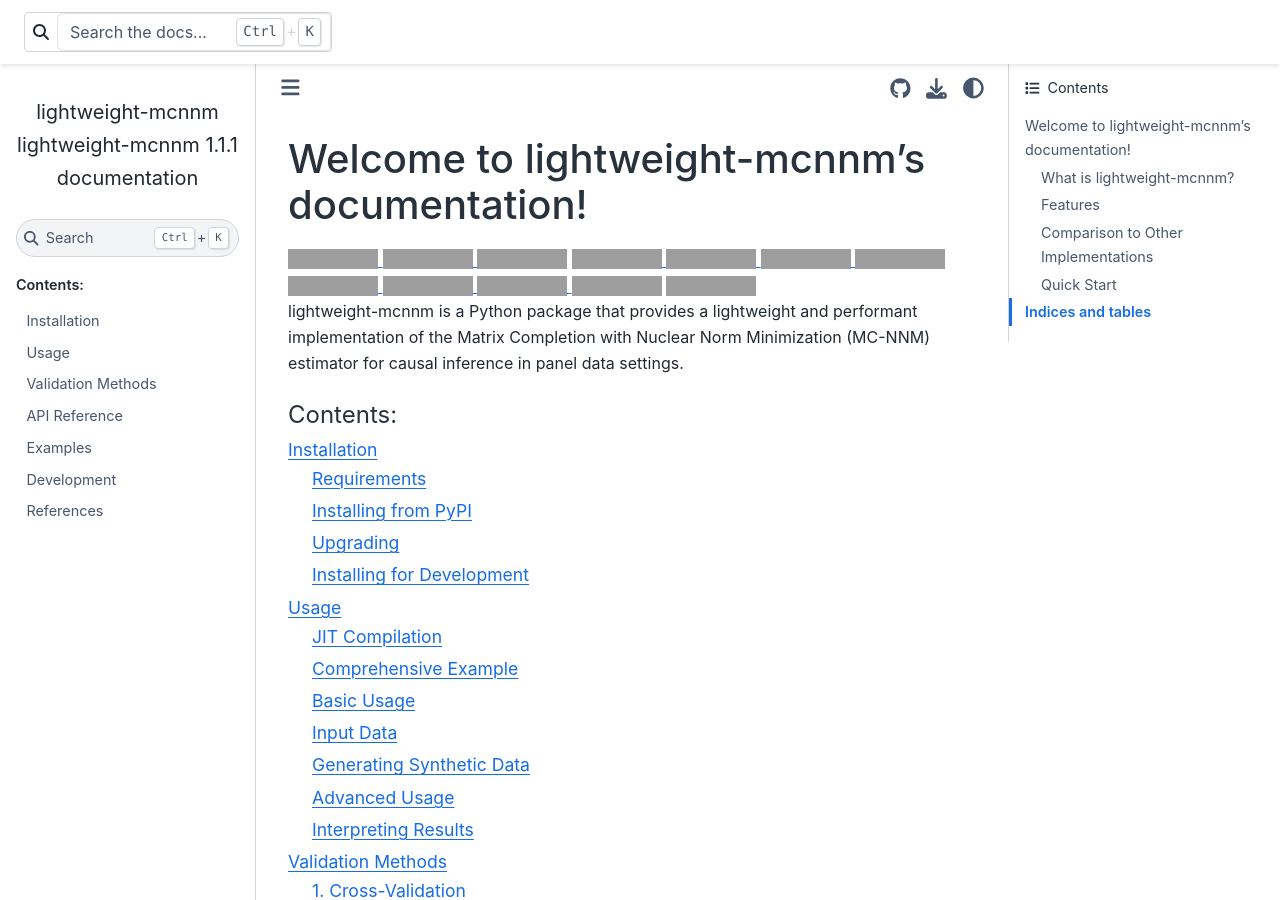
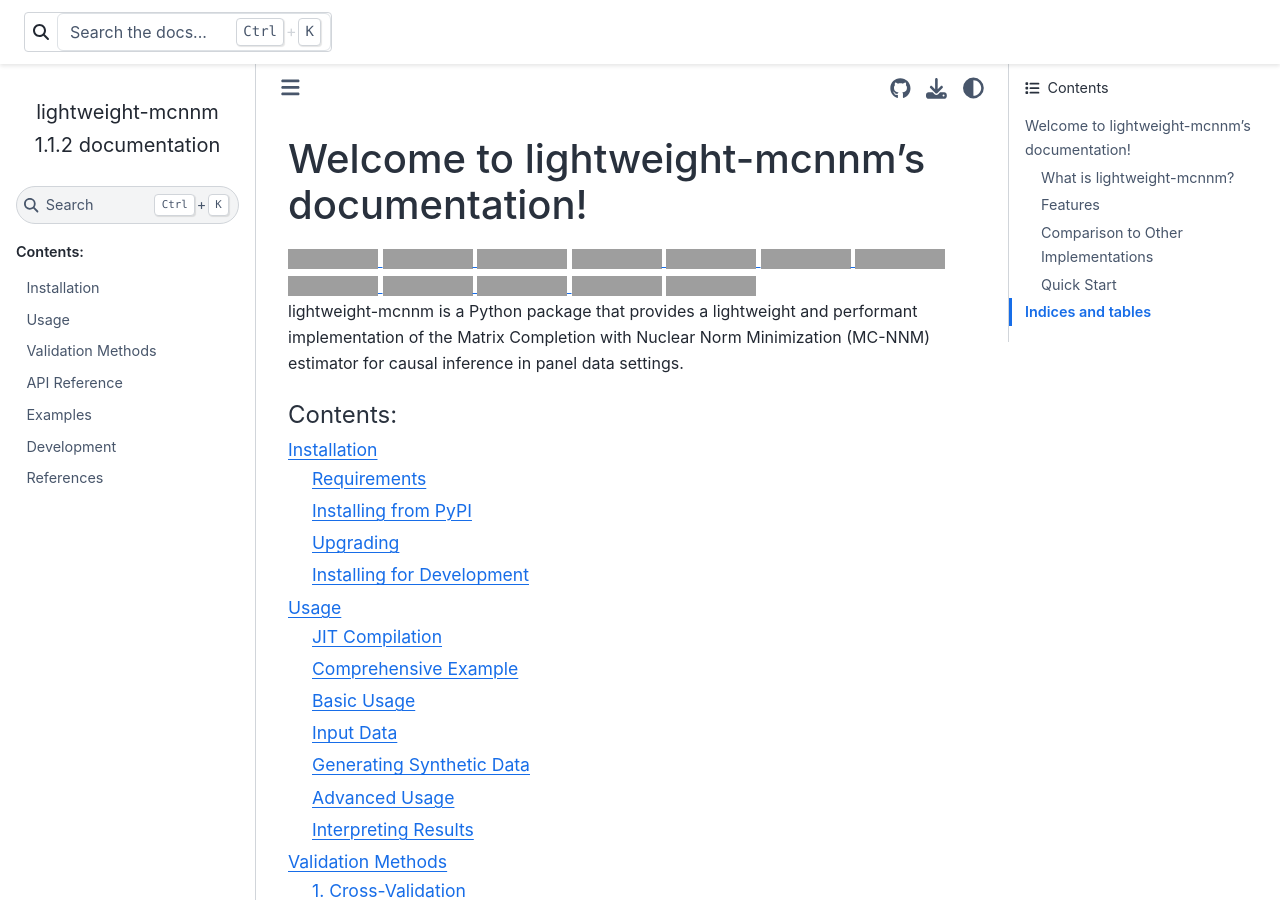
Before and after one commit to tobias-schnabel/mcnnm, a Sphinx documentation site: the page built from docs/index.rst, in a window 1280 px wide and 900 px high. Built offline with Sphinx 7.4.7 and the Sphinx Book theme 1.1.4, drawn with Linux system fonts in a browser that asks for light colours; grey boxes are pictures that could not be loaded.

Commit message:
build: bump version to 1.1.2

```diff
--- a/docs/conf.py
+++ b/docs/conf.py
@@ -7,7 +7,7 @@ sys.path.insert(0, os.path.abspath(os.path.join("..", "src")))
 project = "lightweight-mcnnm"
 copyright = "2024, Tobias Schnabel"
 author = "Tobias Schnabel"
-release = "lightweight-mcnnm 1.1.1"
+release = "1.1.2"
 
 extensions = [
     "sphinx.ext.autodoc",
--- a/pyproject.toml
+++ b/pyproject.toml
@@ -9,7 +9,7 @@ module-root = "src"
 
 [project]
 name = "lightweight-mcnnm"
-version = "1.1.1"
+version = "1.1.2"
 description = "Leightweight Implementation of Athey et al. (2021)'s MC-NNM estimator"
 authors = [{ name = "Tobias Schnabel", email = "ctobiasschnabel@gmail.com" }]
 requires-python = ">=3.12"
```
